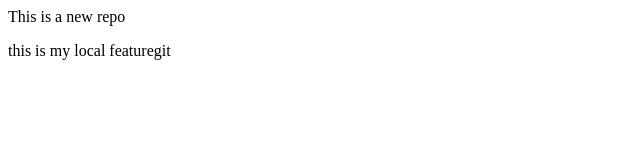
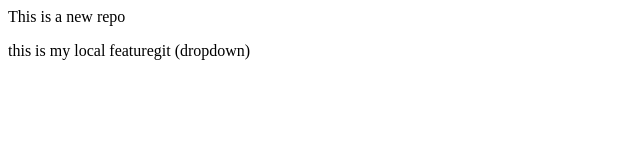
Before and after one commit to mhdnasim6-boop/localrepo, a plain HTML site: page index.html in a window 1280 px wide. Shown: the full height of the page, 0-640 px from the left. Drawn offline with Linux system fonts and the light colour scheme.

Commit message:
added dropdown

```diff
--- a/index.html
+++ b/index.html
@@ -1,2 +1,2 @@
 <p>This is a new repo</p>
-<p>this is my local featuregit </p>
+<p>this is my local featuregit (dropdown) </p>
```
